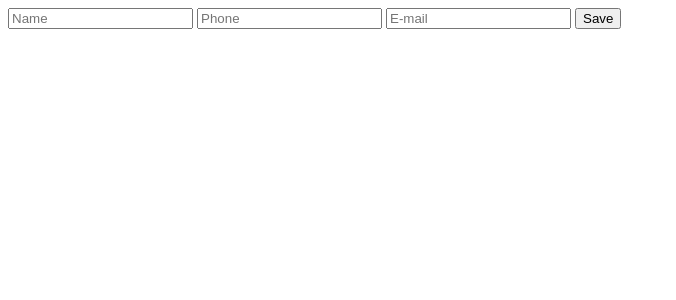
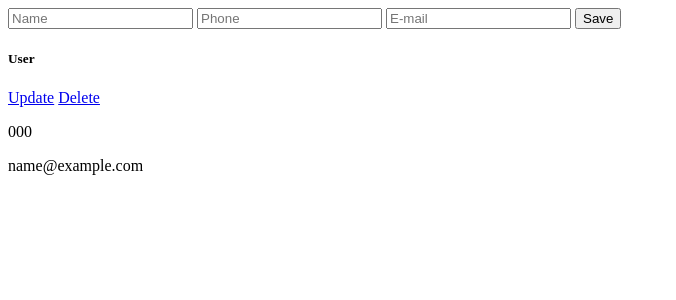
Before and after one commit to hdanielmm/flask-contacts, a Flask app: page / in a window 1280 px wide. Shown: the top 300 px of the page, without its empty margins (0-676 px from the left). Run offline with Flask 2, Linux system fonts and the light colour scheme; tables that the repository leaves empty hold one stand-in row (values such as "Sample post").

Commit message:
List contacts from database

```diff
--- a/routes/contacts.py
+++ b/routes/contacts.py
@@ -7,7 +7,9 @@ contacts = Blueprint('contacts', __name__)
 
 @contacts.route('/')
 def home():
-    return render_template('index.html')
+    contacts = Contact.query.all()
+    print(contacts)
+    return render_template('index.html', contacts=contacts)
 
 
 @contacts.route('/new', methods=['POST'])
@@ -26,10 +28,10 @@ def add_contact():
 
 
 @contacts.route('/update')
-def update_contacts():
-    pass
+def update():
+    return 'Update contact'
 
 
 @contacts.route('/delete/<int:id>')
 def delete(id):
-    pass
+    return 'Delete contact'
--- a/templates/index.html
+++ b/templates/index.html
@@ -1,7 +1,36 @@
 <form action="/new" method="POST">
-  <input type="text" name="fullname" placeholder="Name">
-  <input type="text" name="phone" placeholder="Phone">
-  <input type="text" name="email" placeholder="E-mail">
+    <input type="text" name="fullname" placeholder="Name">
+    <input type="text" name="phone" placeholder="Phone">
+    <input type="text" name="email" placeholder="E-mail">
 
-  <button type="submit">Save</button>
+    <button type="submit">Save</button>
 </form>
+
+<!-- <table>
+    <thead>
+        <th>Fullname</th>
+        <th>Phone</th>
+        <th>E-mail</th>
+    </thead>
+    <tbody>
+        {% for contact in contacts%}
+        <tr>
+            <td>{{ contact.fullname }}</td>
+            <td>{{ contact.phone }}</td>
+            <td>{{ contact.email }}</td>
+        </tr>
+        {% endfor %}
+    </tbody>
+</table> -->
+
+<div>
+    {% for contact in contacts%}
+    <div>
+        <h5>{{contact.fullname}}</h5>
+        <a href="{{url_for('contacts.update')}}">Update</a>
+        <a href="{{url_for('contacts.delete', id=contact.id)}}">Delete</a>
+        <p>{{contact.phone}}</p>
+        <p>{{contact.email}}</p>
+    </div>
+    {% endfor %}
+</div>
```
